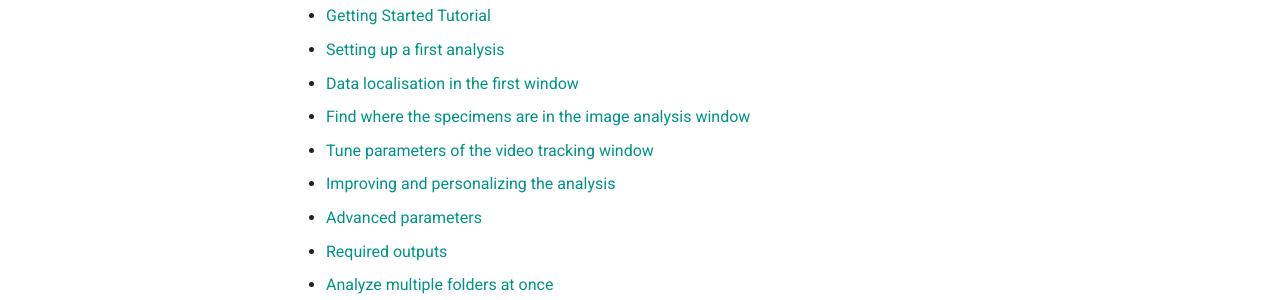
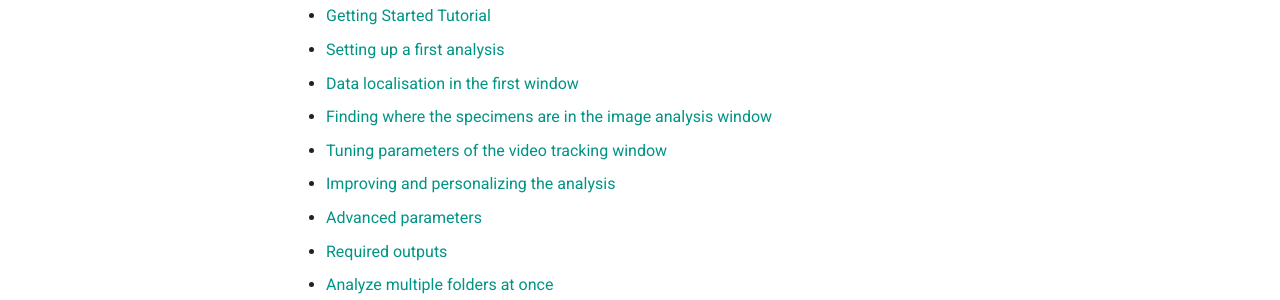
Before and after one commit to Aurele-B/Cellects, an MkDocs documentation site: the page built from doc/index.md, in a window 1280 px wide. Shown: the part 333-633 px from the top of the page. Built offline with MkDocs 1.6.1 and Material for MkDocs 9.7.7, drawn with Linux system fonts in a browser that asks for light colours; comment, search, counter and statistics services are not loaded.

```diff
--- a/doc/index.md
+++ b/doc/index.md
@@ -7,8 +7,8 @@
 - [Getting Started Tutorial](getting-started.md)
 - [Setting up a first analysis](first-analysis/index.md)
   - [Data localisation in the first window](first-analysis/data-localisation.md)
-  - [Find where the specimens are in the image analysis window](first-analysis/image-analysis.md)
-  - [Tune parameters of the video tracking window](first-analysis/video-tracking.md)
+  - [Finding where the specimens are in the image analysis window](first-analysis/image-analysis.md)
+  - [Tuning parameters of the video tracking window](first-analysis/video-tracking.md)
 - [Improving and personalizing the analysis](advanced/index.md)
   - [Advanced parameters](advanced/parameters.md)
   - [Required outputs](advanced/outputs.md)
```
Also changed, not shown: doc/advanced/index.md (+3 -3 lines), doc/first-analysis/index.md (+3 -3 lines).
